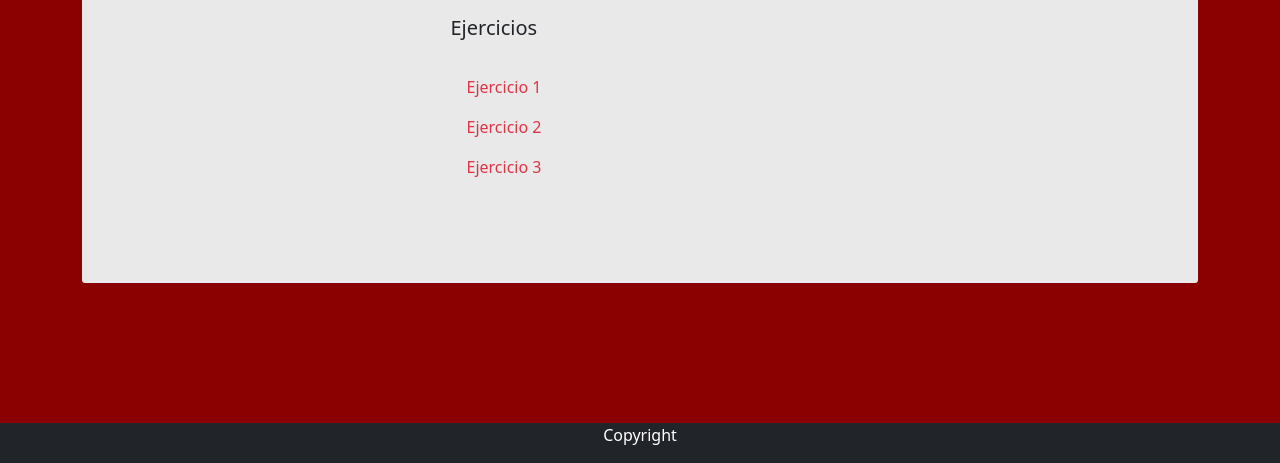
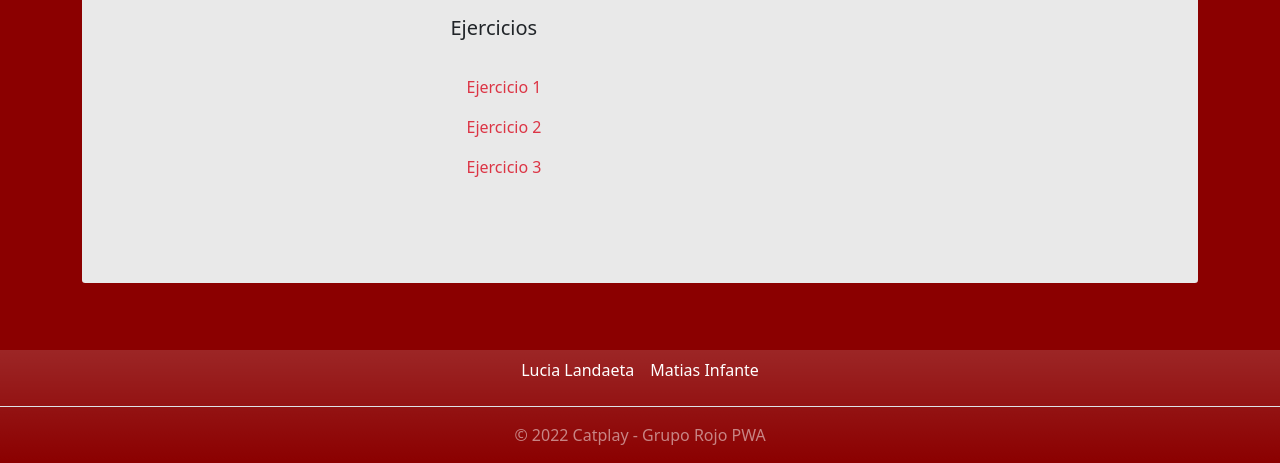
Before and after one commit to matirinfante/BootstrapTP, a plain HTML site: page index.html in a window 1280 px wide. Shown: the part 337-800 px from the top of the page. Drawn offline with nearby package versions, Linux system fonts and the light colour scheme.

```diff
--- a/index.html
+++ b/index.html
@@ -61,12 +61,14 @@
         </div>
     </div>
 </div>
-<footer class="mt-auto">
-    <div class="container-fluid bg-dark">
-        <div class="row text-center">
-            <p class="text-white">Copyright</p>
-        </div>
-    </div>
+<footer class="mt-auto bg-gradient">
+    <ul class="nav justify-content-center border-bottom pb-3 mb-3">
+        <li class="nav-item"><a href="https://github.com/Lucia-Landaeta" class="nav-link px-2 text-white">Lucia
+            Landaeta</a></li>
+        <li class="nav-item"><a href="https://github.com/matirinfante" class="nav-link px-2 text-white">Matias
+            Infante</a></li>
+    </ul>
+    <p class="text-center text-white-50">© 2022 Catplay - Grupo Rojo PWA</p>
 </footer>
 </body>
 
```
